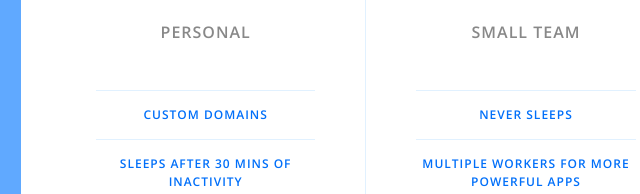
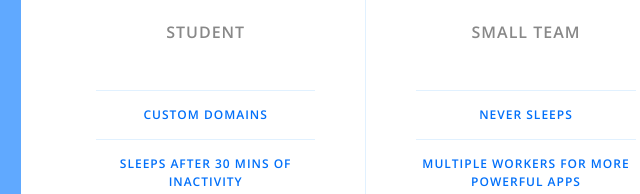
Before and after one commit to adabsmith/PriceTable, a plain HTML site: page index.html in a window 1280 px wide. Shown: the part 290-484 px from the top of the page, 114-754 px from the left. Drawn offline with nearby package versions, Linux system fonts and the light colour scheme.

Commit message:
renamed page content

```diff
--- a/index.html
+++ b/index.html
@@ -14,7 +14,7 @@
 
         <div class="pricing-plan">
             <img src="icons/icon1.png" alt="" class="pricing-img">
-            <h2 class="pricing-header">Personal</h2>
+            <h2 class="pricing-header">Student</h2>
             <ul class="pricing-features">
                 <li class="pricing-features-item">Custom domains</li>
                 <li class="pricing-features-item">Sleeps after 30 mins of inactivity</li>
```
